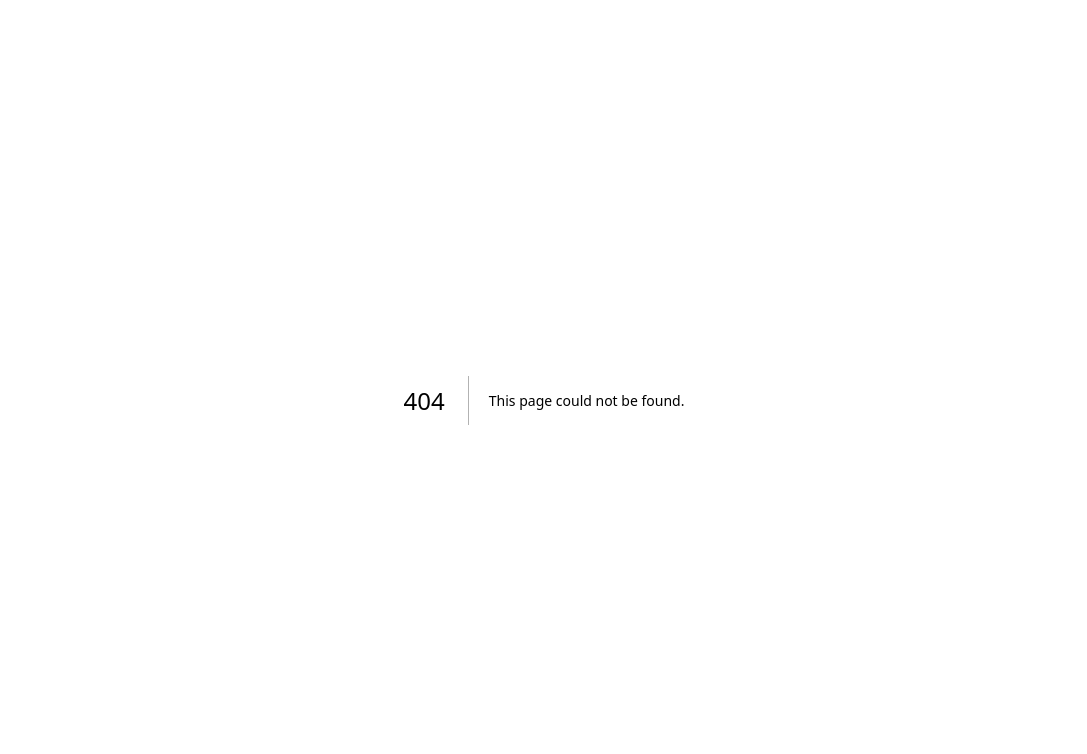
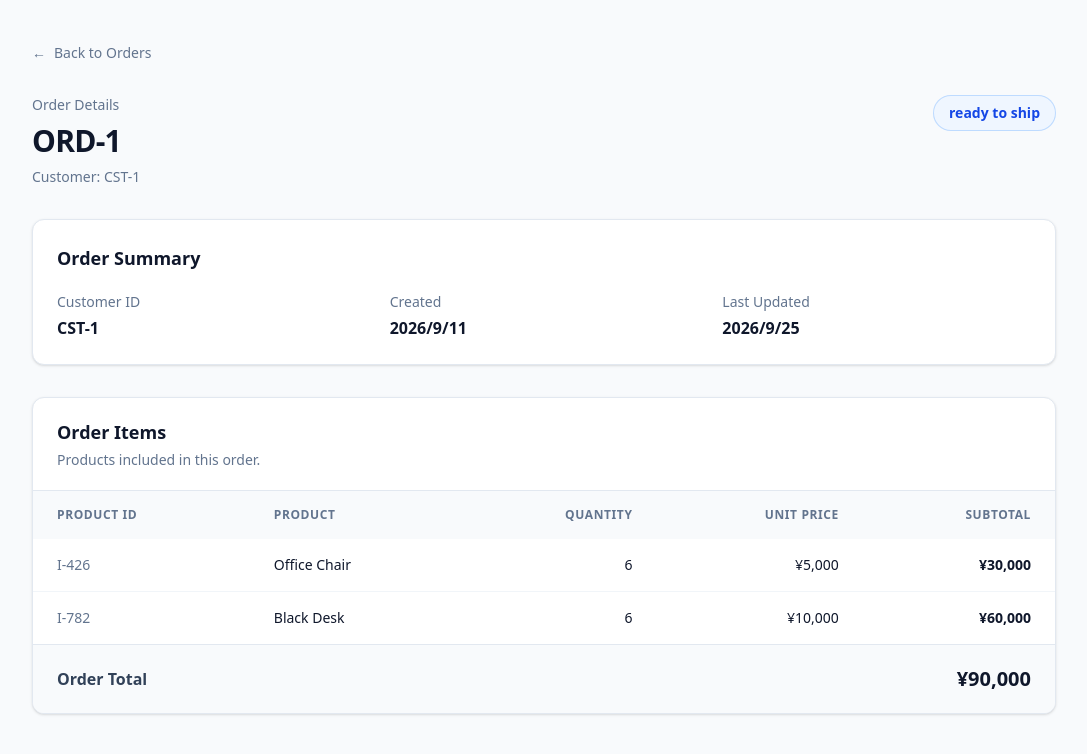
Before and after one commit to dicey44/order-craft, a Next.js app: page /orders/ORD-1 in a window 1280 px wide. Before the commit this address had no page. Shown: the top 754 px of the page, without its empty margins (96-1183 px from the left). Built offline with nearby package versions, Linux system fonts and the light colour scheme.

Commit message:
feat: add dynamic order details page with styling

```diff
--- /dev/null
+++ b/app/orders/[id]/page.tsx
@@ -0,0 +1,168 @@
+import { orders } from "@/data/orders";
+import { notFound } from "next/navigation";
+import Link from "next/link";
+
+interface OrderDetailsProps {
+    params: Promise<{ id: string }>
+}
+
+export default async function OrderDetails({params}: OrderDetailsProps) {
+    const { id } = await params;
+    const myOrder = orders.find(obj => obj.id.toLowerCase() === id.toLowerCase());
+    if (!myOrder) {
+        notFound()
+    }
+    return (
+        <main className="min-h-screen bg-slate-50 px-4 py-10 text-slate-900 sm:px-6 lg:px-8">
+            <div className="mx-auto max-w-5xl">
+
+                {/* Back Navigation */}
+                <Link
+                    href="/orders"
+                    className="mb-8 inline-flex items-center gap-2 text-sm font-medium text-slate-500 transition-colors hover:text-blue-600 focus-visible:rounded focus-visible:outline-2 focus-visible:outline-offset-4 focus-visible:outline-blue-600"
+                >
+                    <span aria-hidden="true">←</span>
+                    Back to Orders
+                </Link>
+
+                {/* Order Header */}
+                <div className="mb-8 flex flex-col justify-between gap-4 sm:flex-row sm:items-center">
+                    <div>
+                        <p className="mb-2 text-sm font-medium text-slate-500">
+                            Order Details
+                        </p>
+
+                        <h1 className="text-3xl font-bold tracking-tight">
+                            {myOrder.id}
+                        </h1>
+
+                        <p className="mt-2 text-sm text-slate-500">
+                            Customer: {myOrder.customerId}
+                        </p>
+                    </div>
+
+                    <span
+                        className={`inline-flex self-start rounded-full px-4 py-2 text-sm font-semibold ring-1 ring-inset ${
+                            myOrder.status === "completed"
+                                ? "bg-emerald-50 text-emerald-700 ring-emerald-200"
+                                : myOrder.status === "ready_to_ship"
+                                ? "bg-blue-50 text-blue-700 ring-blue-200"
+                                : myOrder.status === "awaiting_payment"
+                                ? "bg-amber-50 text-amber-700 ring-amber-200"
+                                : "bg-red-50 text-red-700 ring-red-200"
+                        }`}
+                    >
+                        {myOrder.status.replaceAll("_", " ")}
+                    </span>
+                </div>
+
+                {/* Order Summary */}
+                <section
+                    aria-labelledby="order-summary-heading"
+                    className="mb-8 rounded-xl border border-slate-200 bg-white p-6 shadow-sm"
+                >
+                    <h2
+                        id="order-summary-heading"
+                        className="mb-5 text-lg font-semibold"
+                    >
+                        Order Summary
+                    </h2>
+
+                    <div className="grid gap-6 sm:grid-cols-3">
+                        <div>
+                            <p className="text-sm text-slate-500">Customer ID</p>
+                            <p className="mt-1 font-semibold">{myOrder.customerId}</p>
+                        </div>
+
+                        <div>
+                            <p className="text-sm text-slate-500">Created</p>
+                            <p className="mt-1 font-semibold">
+                                {new Date(myOrder.createdAt).toLocaleDateString(
+                                    "ja-JP",
+                                    { timeZone: "Asia/Tokyo" }
+                                )}
+                            </p>
+                        </div>
+
+                        <div>
+                            <p className="text-sm text-slate-500">Last Updated</p>
+                            <p className="mt-1 font-semibold">
+                                {new Date(myOrder.updatedAt).toLocaleDateString(
+                                    "ja-JP",
+                                    { timeZone: "Asia/Tokyo" }
+                                )}
+                            </p>
+                        </div>
+                    </div>
+                </section>
+
+                {/* Order Items */}
+                <section
+                    aria-labelledby="order-items-heading"
+                    className="overflow-hidden rounded-xl border border-slate-200 bg-white shadow-sm"
+                >
+                    <div className="border-b border-slate-200 px-6 py-5">
+                        <h2
+                            id="order-items-heading"
+                            className="text-lg font-semibold"
+                        >
+                            Order Items
+                        </h2>
+                        <p className="mt-1 text-sm text-slate-500">
+                            Products included in this order.
+                        </p>
+                    </div>
+
+                    <div className="overflow-x-auto">
+                        <table className="w-full min-w-[650px] text-left text-sm">
+                            <thead className="bg-slate-50 text-xs font-semibold uppercase tracking-wider text-slate-500">
+                                <tr>
+                                    <th scope="col" className="px-6 py-4">Product ID</th>
+                                    <th scope="col" className="px-6 py-4">Product</th>
+                                    <th scope="col" className="px-6 py-4 text-right">Quantity</th>
+                                    <th scope="col" className="px-6 py-4 text-right">Unit Price</th>
+                                    <th scope="col" className="px-6 py-4 text-right">Subtotal</th>
+                                </tr>
+                            </thead>
+
+                            <tbody className="divide-y divide-slate-100">
+                                {myOrder.items.map((item) => (
+                                    <tr
+                                        key={item.productId}
+                                        className="transition-colors hover:bg-slate-50"
+                                    >
+                                        <td className="px-6 py-4 text-slate-500">
+                                            {item.productId}
+                                        </td>
+                                        <td className="px-6 py-4 font-medium">
+                                            {item.productName}
+                                        </td>
+                                        <td className="px-6 py-4 text-right tabular-nums">
+                                            {item.quantity.toLocaleString("ja-JP")}
+                                        </td>
+                                        <td className="px-6 py-4 text-right tabular-nums">
+                                            ¥{item.priceAtPurchase.toLocaleString("ja-JP")}
+                                        </td>
+                                        <td className="px-6 py-4 text-right font-semibold tabular-nums">
+                                            ¥{(item.priceAtPurchase * item.quantity).toLocaleString("ja-JP")}
+                                        </td>
+                                    </tr>
+                                ))}
+                            </tbody>
+                        </table>
+                    </div>
+
+                    {/* Order Total */}
+                    <div className="flex items-center justify-between border-t border-slate-200 bg-slate-50 px-6 py-5">
+                        <span className="font-semibold text-slate-700">
+                            Order Total
+                        </span>
+                        <span className="text-xl font-bold tabular-nums text-slate-900">
+                            ¥{myOrder.totalAmount.toLocaleString("ja-JP")}
+                        </span>
+                    </div>
+                </section>
+            </div>
+        </main>
+    );
+}
--- a/components/OrdersTable.tsx
+++ b/components/OrdersTable.tsx
@@ -2,6 +2,7 @@
 
 import type { Order } from "@/types/order"
 import { useState } from "react"
+import Link from "next/link"
 
 interface OrdersTableProps {
     orders: Order[]
@@ -136,8 +137,13 @@ export default function OrdersTable({orders}: OrdersTableProps) {
                                     key={order.id}
                                     className="transition-colors hover:bg-slate-50"
                                 >
-                                    <td className="whitespace-nowrap px-6 py-4 font-semibold text-blue-600">
-                                        {order.id}
+                                    <td className="whitespace-nowrap px-6 py-4 font-semibold">
+                                        <Link
+                                            href={`/orders/${order.id}`}
+                                            className="rounded text-blue-600 hover:text-blue-800 hover:underline focus-visible:outline-2 focus-visible:outline-offset-4 focus-visible:outline-blue-600"
+                                        >
+                                            {order.id}
+                                        </Link>
                                     </td>
 
                                     <td className="whitespace-nowrap px-6 py-4 font-medium text-slate-700">
```
